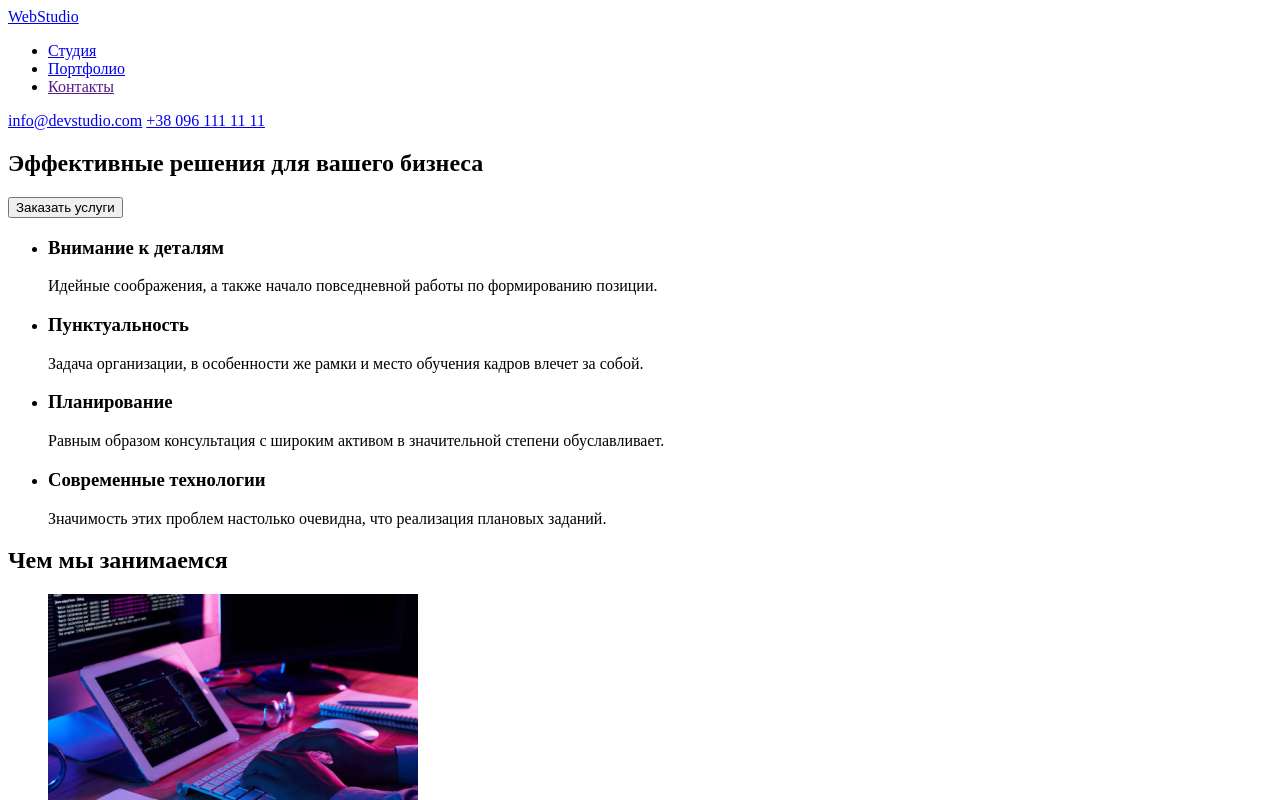
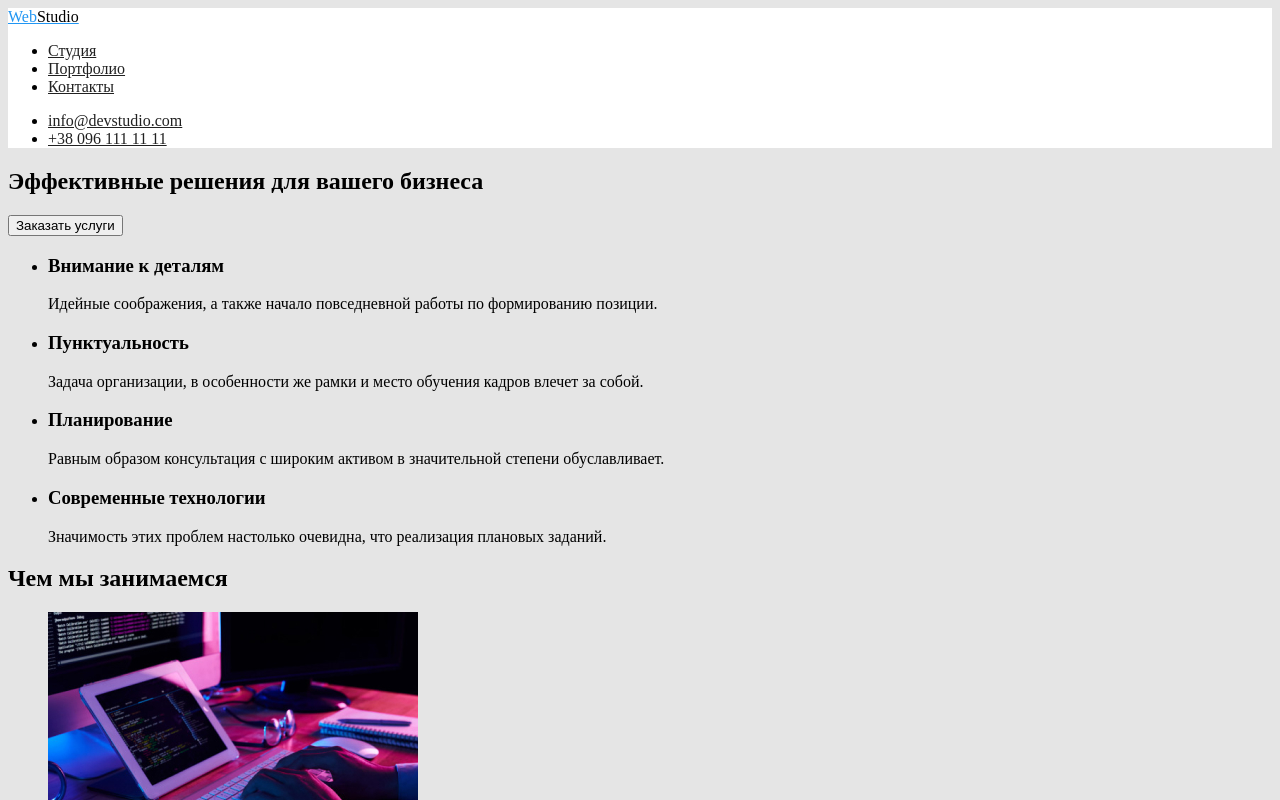
Before and after one commit to pylypchukroman/goit-markup-hw-02, a plain HTML site: page index.html in a window 1280 px wide. Shown: the top 800 px of the page. Drawn offline with Linux system fonts and the light colour scheme.

Commit message:
додає стилі в хедер та футер

```diff
--- a/css/styles.css
+++ b/css/styles.css
@@ -11,3 +11,38 @@
   --primary-white: #ffffff;
   --secondary-white: rgba(255, 255, 255, 0.6);
 }
+
+body {
+  background-color: #e5e5e5;
+}
+footer {
+  background-color: #2f303a;
+}
+header {
+  background-color: #ffffff;
+}
+.page-header {
+}
+.logo {
+  color: var(--accent-color);
+}
+.logo-second-color {
+  color: #000000;
+}
+.logo-second-color-footer {
+  color: var(--primary-white);
+}
+.site-nav a {
+  color: var(--title-text-color);
+}
+.site-nav a:hover,
+.site-nav a:active {
+  color: var(--accent-color);
+}
+.auth-nav a {
+  color: var(--title-text-color);
+}
+.auth-nav a:hover,
+.auth-nav a:active {
+  color: var(--accent-color);
+}
--- a/index.html
+++ b/index.html
@@ -5,20 +5,26 @@
     <meta http-equiv="X-UA-Compatible" content="IE=edge">
     <meta name="viewport" content="width=device-width, initial-scale=1.0">
     <title>Студия</title>
+    <link rel="stylesheet" href="./css/styles.css">
 </head>
 <body>
     <!--Хедер-->
-    <header>
+    <header class="page-header">
         <nav>
-            <a href="./index.html">WebStudio</a>
-            <ul>
+            <a href="./index.html" class="logo">Web<span class="logo-second-color">Studio</span></a>
+            <ul class="site-nav">
                 <li><a href="./index.html">Студия</a></li>
                 <li><a href="./portfolio.html">Портфолио</a></li>
                 <li><a href="">Контакты</a></li>
             </ul>
         </nav>
-        <a href="mailto:info@devstudio.com">info@devstudio.com</a>
-        <a href="tel:+380961111111">+38 096 111 11 11</a>
+        <ul class="auth-nav">
+            <li>
+                <a href="mailto:info@devstudio.com">info@devstudio.com</a>
+            </li>
+            <li>
+                <a href="tel:+380961111111">+38 096 111 11 11</a>
+            </li>
 
     </header>
     <!--Основная часть-->
@@ -103,7 +109,7 @@
     </main>
     <!--Футер-->
     <footer>
-        <a href="./index.html">WebStudio</a>
+        <a href="./index.html" class="logo">Web<span class="logo-second-color-footer">Studio</span></a>
         <address>
             <p>г. Киев, пр-т Леси Украинки, 26 </p>
             <a href="mailto:info@devstudio.com">info@devstudio.com</a> <br>
```
Also changed, not shown: portfolio.html (+11 -4 lines).
